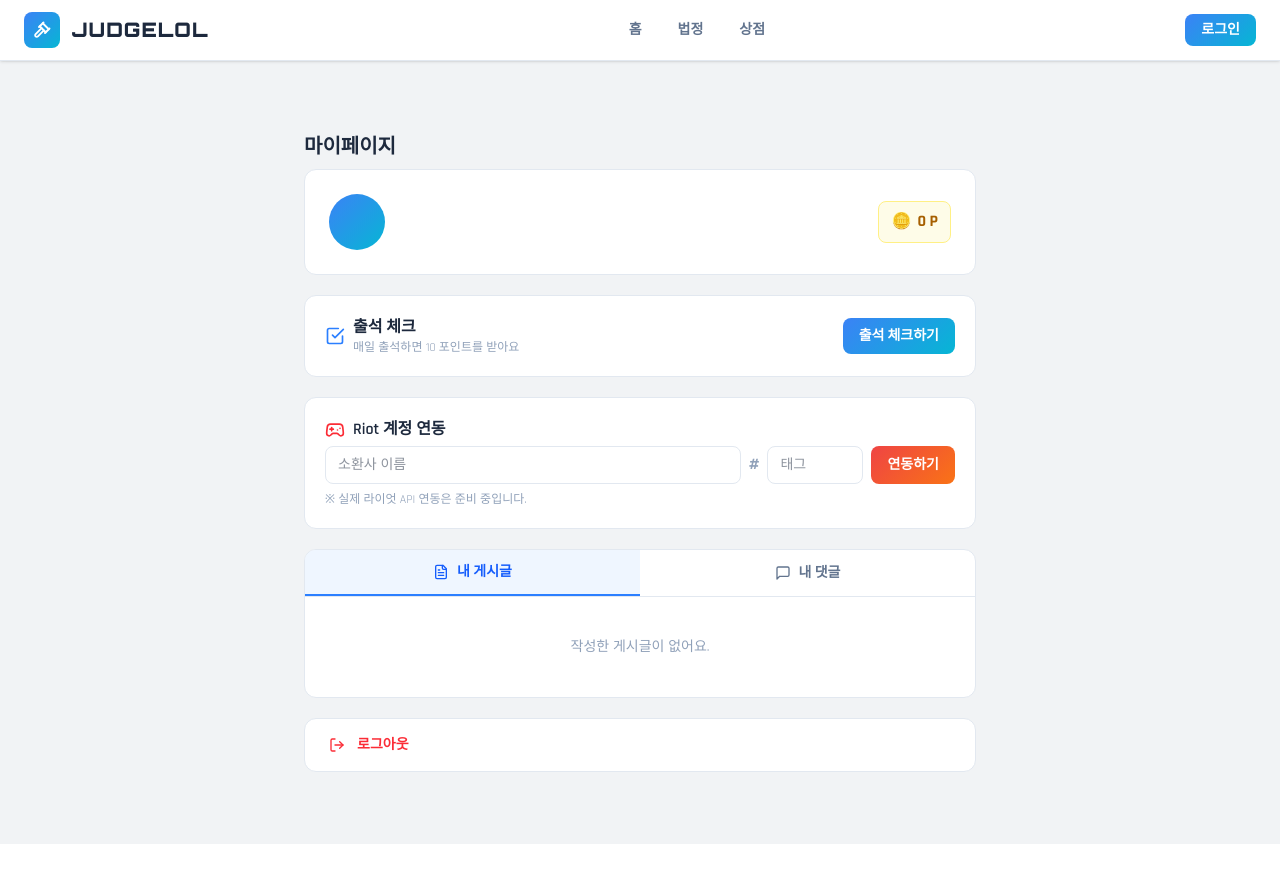
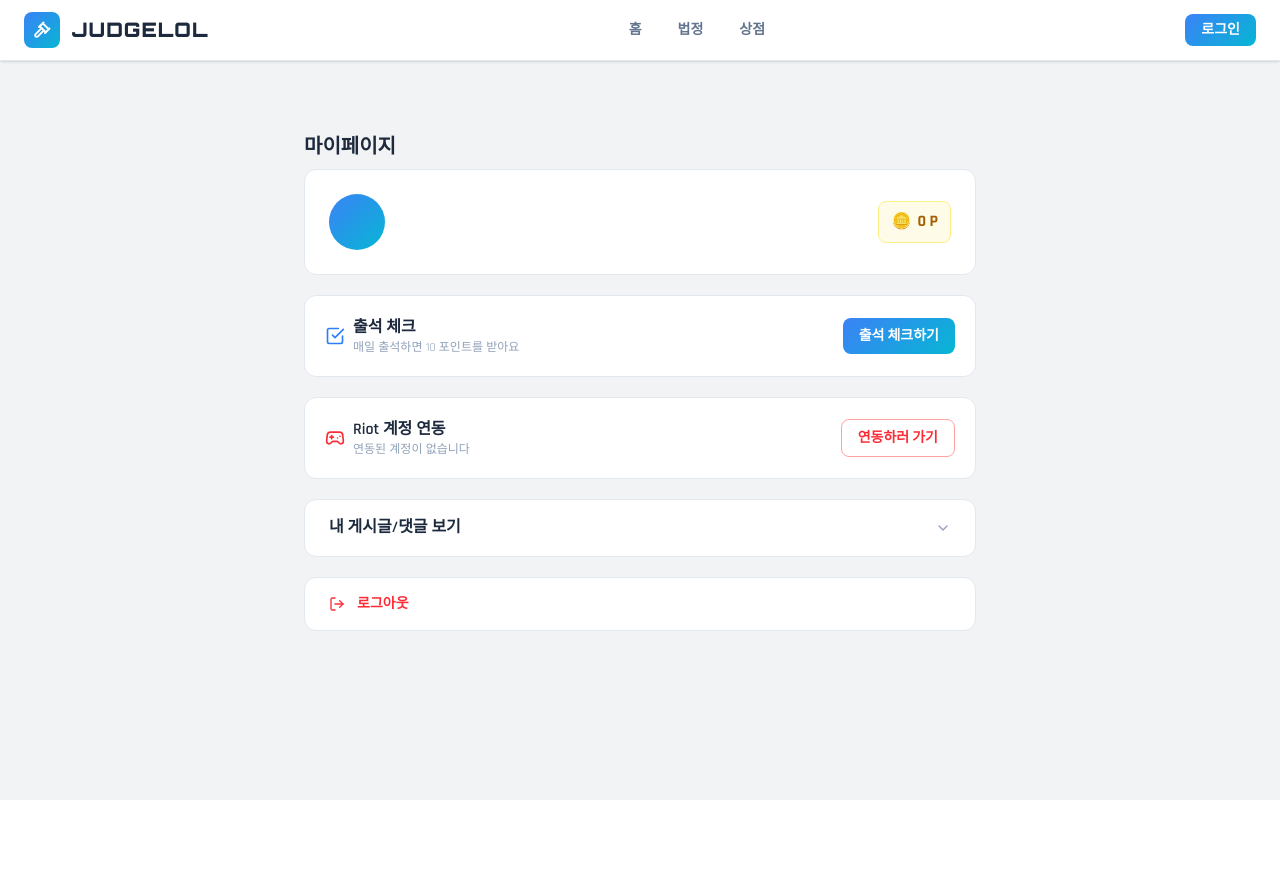
Before and after one commit to shmun999/judgelol, a React (Vite) app in the folder judgelol/: page /mypage in a window 1280 px wide. Shown: the top 882 px of the page. After the commit the page ends 800 px from the top, so only its background shows below. Built offline with nearby package versions, Linux system fonts and the light colour scheme.

Commit message:
마이페이지 수정

```diff
--- a/judgelol/src/App.jsx
+++ b/judgelol/src/App.jsx
@@ -74,7 +74,7 @@ export default function App() {
             <Route path="/" element={<HomePage />} />
             <Route path="/board" element={<PostsPage />} />
             <Route path="/board/:id" element={<DetailPage isLoggedIn={isLoggedIn} userName={userName} userEmail={userEmail} isAdmin={isAdmin} />} />
-            <Route path="/write" element={<WritePage isLoggedIn={isLoggedIn} userName={userName} />} />
+            <Route path="/write" element={<WritePage isLoggedIn={isLoggedIn} userName={userName} userEmail={userEmail} />} />
             <Route path="/shop" element={<ComingSoonPage title="상점" />} />
             <Route path="/mypage" element={
               <MyPage
--- a/judgelol/src/pages/MyPage.jsx
+++ b/judgelol/src/pages/MyPage.jsx
@@ -1,8 +1,9 @@
 import { useState, useEffect } from "react";
 import { useNavigate, Link } from "react-router-dom";
-import { LogOut, CheckSquare, Gamepad2, FileText, MessageSquare } from "lucide-react";
+import { LogOut, CheckSquare, Gamepad2, ChevronDown, ChevronUp, FileText, MessageSquare } from "lucide-react";
 
 const BASE_URL = "https://judgelol.com/api";
+const PAGE_SIZE = 10;
 
 function timeAgo(dateStr) {
   const diff = (Date.now() - new Date(dateStr).getTime()) / 1000;
@@ -12,41 +13,40 @@ function timeAgo(dateStr) {
   return `${Math.floor(diff / 86400)}일 전`;
 }
 
+function Pagination({ total, page, setPage }) {
+  const totalPages = Math.ceil(total / PAGE_SIZE);
+  if (totalPages <= 1) return null;
+  return (
+    <div className="flex items-center justify-center gap-1 py-3 border-t border-slate-100">
+      {Array.from({ length: totalPages }, (_, i) => (
+        <button
+          key={i}
+          onClick={() => setPage(i)}
+          className={`w-7 h-7 rounded-lg text-xs font-semibold transition ${
+            page === i ? "bg-blue-500 text-white" : "text-slate-500 hover:bg-slate-100"
+          }`}
+        >
+          {i + 1}
+        </button>
+      ))}
+    </div>
+  );
+}
+
 export default function MyPage({ userName, userEmail, userPicture, points, setPoints, onLogout }) {
   const navigate = useNavigate();
-  const [tab, setTab] = useState("posts"); // posts | comments
+
+  // 출석
+  const [attendanceMsg, setAttendanceMsg] = useState("");
+
+  // 내 게시글/댓글 아코디언
+  const [showActivity, setShowActivity] = useState(false);
+  const [activityTab, setActivityTab] = useState("posts");
   const [myPosts, setMyPosts] = useState([]);
   const [myComments, setMyComments] = useState([]);
-  const [loading, setLoading] = useState(false);
-
-  // 라이엇 연동
-  const [riotGameName, setRiotGameName] = useState("");
-  const [riotTagLine, setRiotTagLine] = useState("");
-  const [riotLinked, setRiotLinked] = useState(null); // { gameName, tagLine } | null
-  const [riotMsg, setRiotMsg] = useState("");
-
-  // 출석 메시지
-  const [attendanceMsg, setAttendanceMsg] = useState("");
-
-  useEffect(() => {
-    if (!userEmail) return;
-    fetchMyPosts();
-    fetchMyComments();
-  }, [userEmail]);
-
-  const fetchMyPosts = async () => {
-    setLoading(true);
-    const res = await fetch(`${BASE_URL}/users/posts?email=${encodeURIComponent(userEmail)}`);
-    const data = await res.json();
-    setMyPosts(data);
-    setLoading(false);
-  };
-
-  const fetchMyComments = async () => {
-    const res = await fetch(`${BASE_URL}/users/comments?email=${encodeURIComponent(userEmail)}`);
-    const data = await res.json();
-    setMyComments(data);
-  };
+  const [loadingActivity, setLoadingActivity] = useState(false);
+  const [postsPage, setPostsPage] = useState(0);
+  const [commentsPage, setCommentsPage] = useState(0);
 
   const handleAttendance = async () => {
     const res = await fetch(`${BASE_URL}/users/attendance`, {
@@ -64,43 +64,28 @@ export default function MyPage({ userName, userEmail, userPicture, points, setPo
     setTimeout(() => setAttendanceMsg(""), 3000);
   };
 
-  const handleRiotLink = async () => {
-    if (!riotGameName || !riotTagLine) {
-      setRiotMsg("소환사 이름과 태그를 입력해주세요.");
-      return;
+  const handleToggleActivity = async () => {
+    const next = !showActivity;
+    setShowActivity(next);
+    if (next && myPosts.length === 0) {
+      setLoadingActivity(true);
+      const [postsRes, commentsRes] = await Promise.all([
+        fetch(`${BASE_URL}/users/posts?email=${encodeURIComponent(userEmail)}`),
+        fetch(`${BASE_URL}/users/comments?email=${encodeURIComponent(userEmail)}`),
+      ]);
+      setMyPosts(await postsRes.json());
+      setMyComments(await commentsRes.json());
+      setLoadingActivity(false);
     }
-    const res = await fetch(`${BASE_URL}/users/riot`, {
-      method: "POST",
-      headers: { "Content-Type": "application/json" },
-      body: JSON.stringify({ email: userEmail, gameName: riotGameName, tagLine: riotTagLine }),
-    });
-    const data = await res.json();
-    if (res.ok) {
-      setRiotLinked({ gameName: riotGameName, tagLine: riotTagLine });
-      setRiotMsg("라이엇 계정이 연동되었습니다.");
-      setRiotGameName("");
-      setRiotTagLine("");
-    } else {
-      setRiotMsg(data.error || "연동에 실패했습니다.");
-    }
-    setTimeout(() => setRiotMsg(""), 3000);
-  };
-
-  const handleRiotUnlink = async () => {
-    await fetch(`${BASE_URL}/users/riot`, {
-      method: "DELETE",
-      headers: { "Content-Type": "application/json" },
-      body: JSON.stringify({ email: userEmail }),
-    });
-    setRiotLinked(null);
-    setRiotMsg("연동이 해제되었습니다.");
-    setTimeout(() => setRiotMsg(""), 3000);
   };
 
   const handleLogout = () => {
     onLogout();
     navigate("/");
   };
+
+  const pagedPosts = myPosts.slice(postsPage * PAGE_SIZE, (postsPage + 1) * PAGE_SIZE);
+  const pagedComments = myComments.slice(commentsPage * PAGE_SIZE, (commentsPage + 1) * PAGE_SIZE);
 
   return (
     <div className="max-w-2xl mx-auto py-10 space-y-5">
@@ -156,91 +141,66 @@ export default function MyPage({ userName, userEmail, userPicture, points, setPo
       </div>
 
       {/* 라이엇 계정 연동 */}
-      <div className="bg-white rounded-xl border border-slate-200 p-5 space-y-3">
-        <div className="flex items-center gap-2 mb-1">
+      <div className="bg-white rounded-xl border border-slate-200 p-5">
+        <div className="flex items-center justify-between">
+          <div className="flex items-center gap-2">
             <Gamepad2 className="w-5 h-5 text-red-500" />
+            <div>
               <div className="font-semibold text-slate-800">Riot 계정 연동</div>
+              <div className="text-xs text-slate-400">연동된 계정이 없습니다</div>
+            </div>
+          </div>
+          <button
+            onClick={() => alert("라이엇 API 연동 준비 중입니다.")}
+            className="px-4 py-2 rounded-lg text-sm font-bold border border-red-300 text-red-500 hover:bg-red-50 transition"
+          >
+            연동하러 가기
+          </button>
+        </div>
       </div>
 
-        {riotLinked ? (
-          <div className="flex items-center justify-between bg-slate-50 rounded-lg px-4 py-3">
-            <div>
-              <div className="font-bold text-slate-700">{riotLinked.gameName}<span className="text-slate-400 font-normal">#{riotLinked.tagLine}</span></div>
-              <div className="text-xs text-slate-400 mt-0.5">연동된 라이엇 계정</div>
-            </div>
+      {/* 내 게시글/댓글 보기 아코디언 */}
+      <div className="bg-white rounded-xl border border-slate-200 overflow-hidden">
         <button
-              onClick={handleRiotUnlink}
-              className="text-xs text-red-400 hover:text-red-600 font-semibold"
+          onClick={handleToggleActivity}
+          className="w-full flex items-center justify-between px-6 py-4 hover:bg-slate-50 transition"
         >
-              연동 해제
+          <span className="font-semibold text-slate-800">내 게시글/댓글 보기</span>
+          {showActivity ? <ChevronUp className="w-4 h-4 text-slate-400" /> : <ChevronDown className="w-4 h-4 text-slate-400" />}
         </button>
-          </div>
-        ) : (
-          <div className="space-y-2">
-            <div className="flex gap-2">
-              <input
-                type="text"
-                placeholder="소환사 이름"
-                value={riotGameName}
-                onChange={(e) => setRiotGameName(e.target.value)}
-                className="flex-1 border border-slate-200 rounded-lg px-3 py-2 text-sm focus:outline-none focus:border-blue-400"
-              />
-              <div className="flex items-center text-slate-400 font-bold">#</div>
-              <input
-                type="text"
-                placeholder="태그"
-                value={riotTagLine}
-                onChange={(e) => setRiotTagLine(e.target.value)}
-                className="w-24 border border-slate-200 rounded-lg px-3 py-2 text-sm focus:outline-none focus:border-blue-400"
-              />
+
+        {showActivity && (
+          <div className="border-t border-slate-100">
+            {/* 탭 */}
+            <div className="flex border-b border-slate-100">
               <button
-                onClick={handleRiotLink}
-                className="px-4 py-2 rounded-lg text-white text-sm font-bold transition hover:opacity-90"
-                style={{ background: "linear-gradient(135deg, #ef4444, #f97316)" }}
-              >
-                연동하기
-              </button>
-            </div>
-            <p className="text-xs text-slate-400">※ 실제 라이엇 API 연동은 준비 중입니다.</p>
-          </div>
-        )}
-
-        {riotMsg && (
-          <div className="text-sm text-center font-semibold text-blue-600 bg-blue-50 rounded-lg py-2">
-            {riotMsg}
-          </div>
-        )}
-      </div>
-
-      {/* 내 게시글 / 댓글 */}
-      <div className="bg-white rounded-xl border border-slate-200 overflow-hidden">
-        <div className="flex border-b border-slate-200">
-          <button
-            onClick={() => setTab("posts")}
+                onClick={() => setActivityTab("posts")}
                 className={`flex-1 flex items-center justify-center gap-2 py-3 text-sm font-semibold transition ${
-              tab === "posts" ? "text-blue-600 border-b-2 border-blue-500 bg-blue-50" : "text-slate-500 hover:bg-slate-50"
+                  activityTab === "posts" ? "text-blue-600 border-b-2 border-blue-500 bg-blue-50" : "text-slate-500 hover:bg-slate-50"
                 }`}
               >
                 <FileText className="w-4 h-4" /> 내 게시글
               </button>
               <button
-            onClick={() => setTab("comments")}
+                onClick={() => setActivityTab("comments")}
                 className={`flex-1 flex items-center justify-center gap-2 py-3 text-sm font-semibold transition ${
-              tab === "comments" ? "text-blue-600 border-b-2 border-blue-500 bg-blue-50" : "text-slate-500 hover:bg-slate-50"
+                  activityTab === "comments" ? "text-blue-600 border-b-2 border-blue-500 bg-blue-50" : "text-slate-500 hover:bg-slate-50"
                 }`}
               >
                 <MessageSquare className="w-4 h-4" /> 내 댓글
               </button>
             </div>
 
+            {/* 내용 */}
+            {loadingActivity ? (
+              <div className="py-10 text-center text-slate-400 text-sm">불러오는 중...</div>
+            ) : activityTab === "posts" ? (
+              <>
                 <div className="divide-y divide-slate-100">
-          {tab === "posts" && (
-            loading ? (
-              <div className="py-10 text-center text-slate-400 text-sm">불러오는 중...</div>
-            ) : myPosts.length === 0 ? (
+                  {pagedPosts.length === 0 ? (
                     <div className="py-10 text-center text-slate-400 text-sm">작성한 게시글이 없어요.</div>
                   ) : (
-              myPosts.map((post) => (
+                    pagedPosts.map((post) => (
                       <Link
                         key={post.id}
                         to={`/board/${post.id}`}
@@ -253,14 +213,17 @@ export default function MyPage({ userName, userEmail, userPicture, points, setPo
                         <span className="text-xs text-slate-400">→</span>
                       </Link>
                     ))
-            )
                   )}
-
-          {tab === "comments" && (
-            myComments.length === 0 ? (
+                </div>
+                <Pagination total={myPosts.length} page={postsPage} setPage={setPostsPage} />
+              </>
+            ) : (
+              <>
+                <div className="divide-y divide-slate-100">
+                  {pagedComments.length === 0 ? (
                     <div className="py-10 text-center text-slate-400 text-sm">작성한 댓글이 없어요.</div>
                   ) : (
-              myComments.map((comment) => (
+                    pagedComments.map((comment) => (
                       <Link
                         key={comment.id}
                         to={`/board/${comment.post_id}`}
@@ -271,9 +234,13 @@ export default function MyPage({ userName, userEmail, userPicture, points, setPo
                         <div className="text-xs text-slate-400 mt-1">{timeAgo(comment.created_at)}</div>
                       </Link>
                     ))
-            )
                   )}
                 </div>
+                <Pagination total={myComments.length} page={commentsPage} setPage={setCommentsPage} />
+              </>
+            )}
+          </div>
+        )}
       </div>
 
       {/* 로그아웃 */}
--- a/judgelol/src/pages/SettingPage.jsx
+++ /dev/null
@@ -1,46 +0,0 @@
-import { useNavigate } from "react-router-dom";
-import { LogOut, User } from "lucide-react";
-
-export default function SettingPage({ userName, userEmail, userPicture, onLogout }) {
-  const navigate = useNavigate();
-
-  const handleLogout = () => {
-    onLogout();
-    navigate("/");
-  };
-
-  return (
-    <div className="max-w-lg mx-auto py-10 space-y-4">
-      <h1 className="font-bold text-xl text-slate-800 mb-6">설정</h1>
-
-      {/* 프로필 카드 */}
-      <div className="bg-white rounded-xl border border-slate-200 p-6 flex items-center gap-4">
-        {userPicture ? (
-          <img src={userPicture} className="w-14 h-14 rounded-full" alt="프로필" />
-        ) : (
-          <div
-            className="w-14 h-14 rounded-full flex items-center justify-center text-xl font-bold text-white"
-            style={{ background: "linear-gradient(135deg, #3b82f6, #06b6d4)" }}
-          >
-            {userName?.[0]?.toUpperCase()}
-          </div>
-        )}
-        <div>
-          <div className="font-bold text-slate-800">{userName}</div>
-          <div className="text-sm text-slate-400">{userEmail}</div>
-        </div>
-      </div>
-
-      {/* 로그아웃 */}
-      <div className="bg-white rounded-xl border border-slate-200 overflow-hidden">
-        <button
-          onClick={handleLogout}
-          className="w-full flex items-center gap-3 px-6 py-4 text-red-500 hover:bg-red-50 transition text-sm font-semibold"
-        >
-          <LogOut className="w-4 h-4" />
-          로그아웃
-        </button>
-      </div>
-    </div>
-  );
-}
--- a/judgelol/src/pages/WritePage.jsx
+++ b/judgelol/src/pages/WritePage.jsx
@@ -3,7 +3,7 @@ import { useNavigate } from "react-router-dom";
 import { ArrowLeft, ChevronDown, ChevronUp, Search, Check } from "lucide-react";
 import { createPost, getSummonerGames } from "../api";
 
-export default function WritePage({ isLoggedIn, userName }) {
+export default function WritePage({ isLoggedIn, userName, userEmail }) {
   const navigate = useNavigate();
 
   // 로그인 체크
@@ -72,7 +72,7 @@ export default function WritePage({ isLoggedIn, userName }) {
     setSubmitting(true);
     try {
       const gameData = selectedGame ? { ...selectedGame } : null;
-      await createPost({ title, description, youtube_url: youtubeUrl, options, author: userName, gameData });
+      await createPost({ title, description, youtube_url: youtubeUrl, options, author: userName, author_email: userEmail, gameData });
       navigate("/board");
     } catch {
       alert("등록 중 오류가 발생했습니다.");
```
Lines whose indentation alone changed are shown as unchanged.
